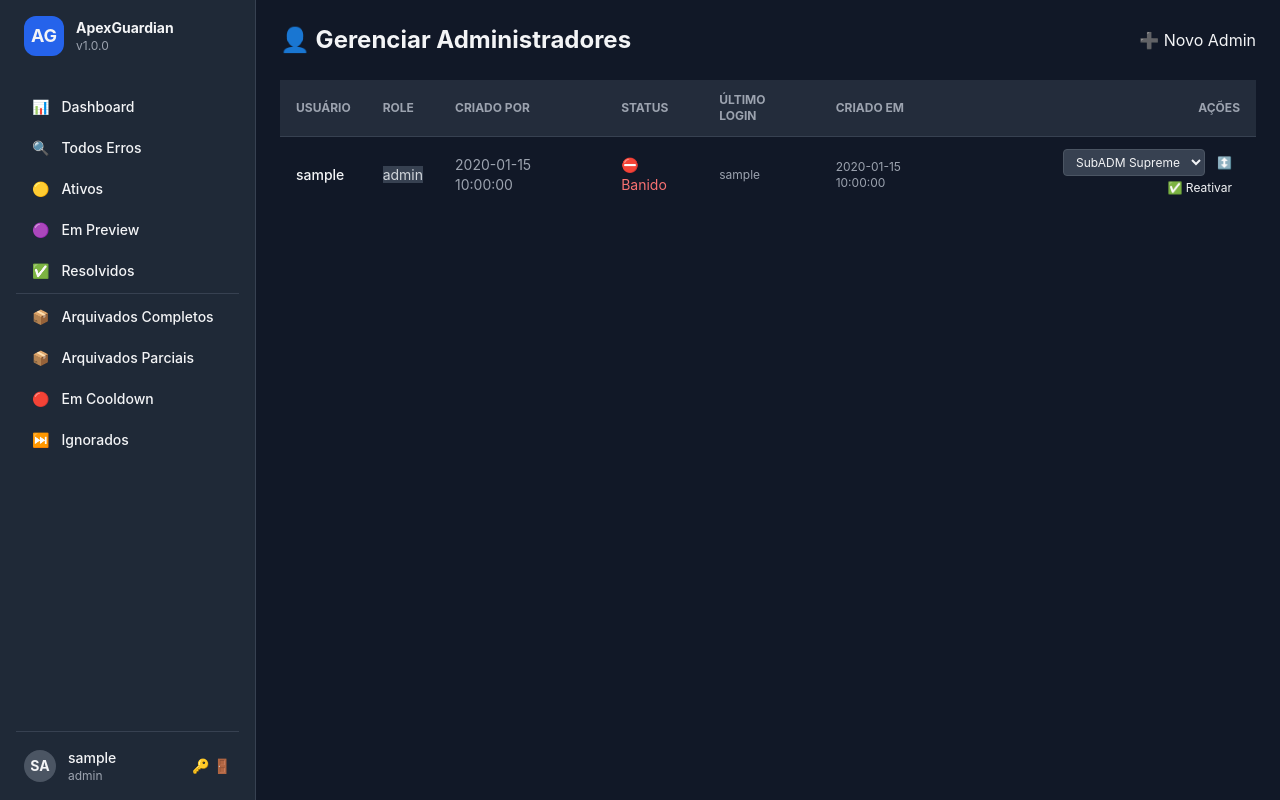
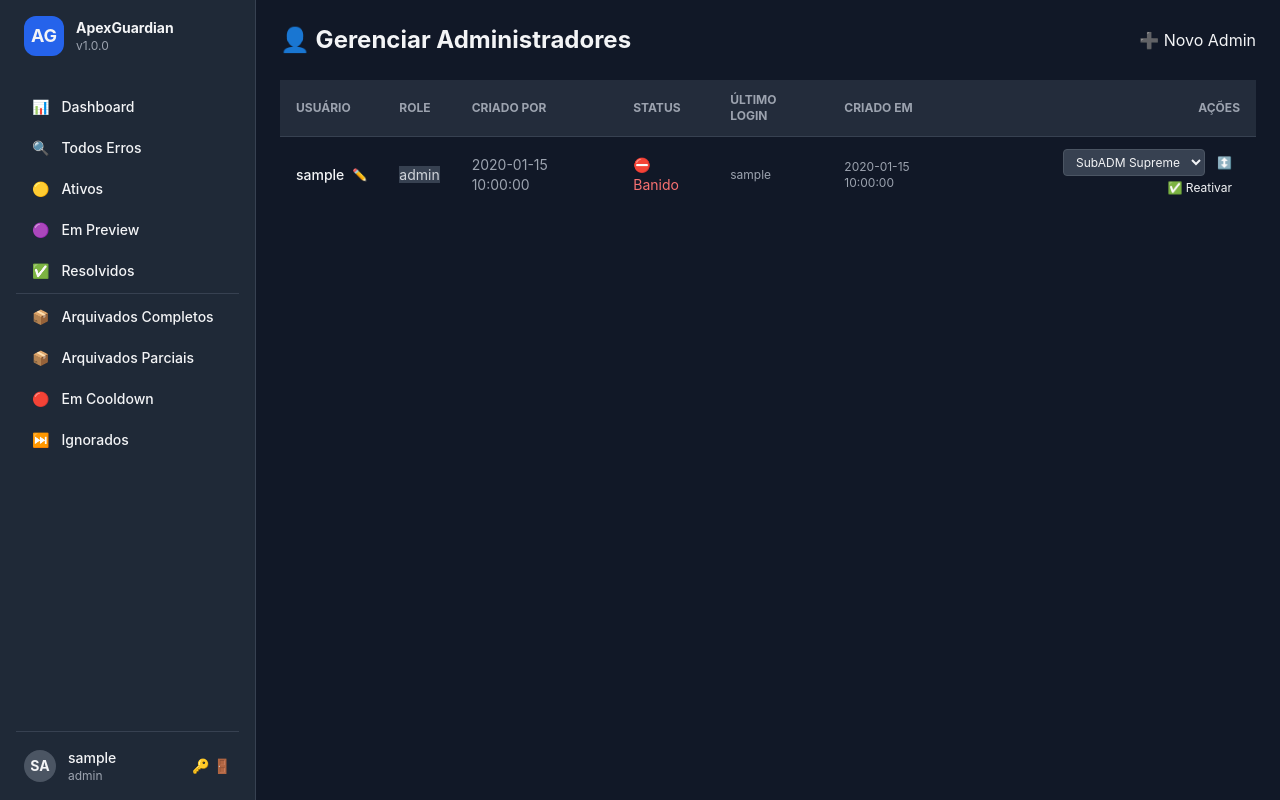
Before and after one commit to Fardinando/ApexGuardian, a FastAPI app: template app/templates/admin/admins_list.html in a window 1280 px wide. Run offline with FastAPI, Linux system fonts and the light colour scheme; the template is opened without the code that fills it: most values are stand-ins (such as "Sample title", 1, 10 or a date in 2020); parts of the project's set-up code (start-up, migrations or seed data) failed here and were passed over; some libraries are stand-ins or nearby versions.

Commit message:
feat: renomear usuarios do ApexGuardian

```diff
--- a/app/database.py
+++ b/app/database.py
@@ -580,6 +580,11 @@ def update_admin_role(admin_id: int, new_role: str):
         conn.execute("UPDATE admin_users SET role = ? WHERE id = ?", (new_role, admin_id))
 
 
+def rename_admin(admin_id: int, new_username: str):
+    with db() as conn:
+        conn.execute("UPDATE admin_users SET username = ? WHERE id = ?", (new_username, admin_id))
+
+
 def update_admin_password(admin_id: int, password_hash: str):
     with db() as conn:
         conn.execute("UPDATE admin_users SET password_hash = ? WHERE id = ?", (password_hash, admin_id))
--- a/app/routers/admin.py
+++ b/app/routers/admin.py
@@ -9,7 +9,7 @@ from app.database import (
     get_errors_paginated, get_error_by_id, get_reports_for_error,
     get_fix_attempts_for_error, get_dashboard_stats, get_errors_by_day,
     get_top_errors, get_recent_activity, get_admin_list,
-    create_admin, update_admin_role, update_admin_password,
+    create_admin, update_admin_role, update_admin_password, rename_admin,
     toggle_admin_active, get_activity_log, get_user_stats,
     delete_error_complete, update_error_status, verify_admin_login,
     create_session, validate_session, delete_session, log_admin_activity,
@@ -440,6 +440,15 @@ async def admin_unban(request: Request, admin_id: int):
     return RedirectResponse("/admin/admins", status_code=302)
 
 
+@router.post("/admins/{admin_id}/rename")
+@require_permission("change_admin_role")
+async def admin_rename(request: Request, admin_id: int, username: str = Form(...)):
+    rename_admin(admin_id, username)
+    await log_action(request, "rename_admin", "admin", str(admin_id),
+                     {"new_username": username})
+    return RedirectResponse("/admin/admins", status_code=302)
+
+
 @router.get("/password", response_class=HTMLResponse)
 async def admin_password_page(request: Request):
     admin_info = get_current_admin(request)
--- a/app/templates/admin/admins_list.html
+++ b/app/templates/admin/admins_list.html
@@ -22,7 +22,18 @@
             <tbody>
                 {% for a in admins %}
                 <tr class="border-t border-gray-700">
-                    <td class="px-4 py-3 font-medium">{{ a.username }}</td>
+                    <td class="px-4 py-3 font-medium">
+                        <span class="inline-flex items-center gap-1">
+                            <span class="username-text">{{ a.username }}</span>
+                            <button onclick="this.previousElementSibling.style.display='none';this.nextElementSibling.style.display='inline-flex';this.style.display='none'" class="text-xs text-gray-500 hover:text-white ml-1">✏️</button>
+                            <form method="POST" action="/admin/admins/{{ a.id }}/rename" class="inline-flex gap-1" style="display:none">
+                                <input type="text" name="username" value="{{ a.username }}" required minlength="3"
+                                       class="bg-gray-700 border border-gray-600 rounded px-2 py-0.5 text-xs w-28">
+                                <button type="submit" class="text-green-400 text-xs">💾</button>
+                                <button type="button" onclick="this.closest('form').style.display='none';this.closest('td').querySelector('.username-text').style.display='inline';this.closest('td').querySelector('button:first-of-type').style.display='inline'" class="text-gray-500 text-xs">✕</button>
+                            </form>
+                        </span>
+                    </td>
                     <td class="px-4 py-3">
                         <span class="badge {% if a.role in ('supreme', 'sub_supreme') %}bg-purple-900 text-purple-300{% elif a.role == 'alto_adm' %}bg-indigo-900 text-indigo-300{% elif a.role == 'operator' %}bg-blue-900 text-blue-300{% elif a.role == 'analyst' %}bg-green-900 text-green-300{% else %}bg-gray-700 text-gray-300{% endif %}">
                             {{ a.role|role_label(admin.role) }}
```
